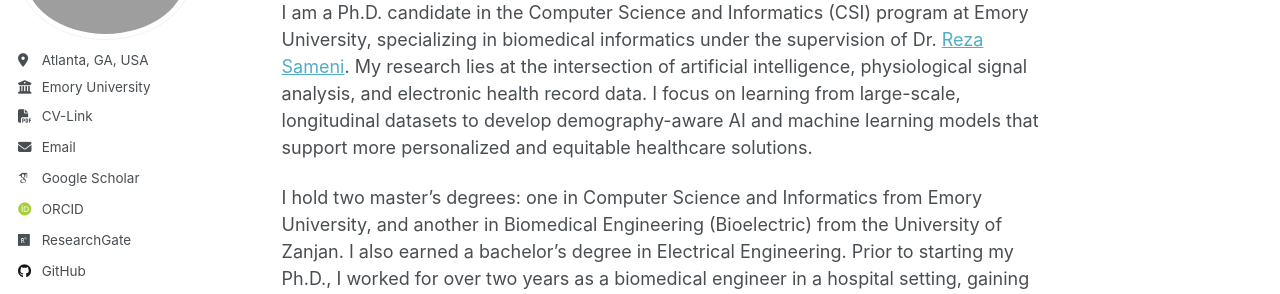
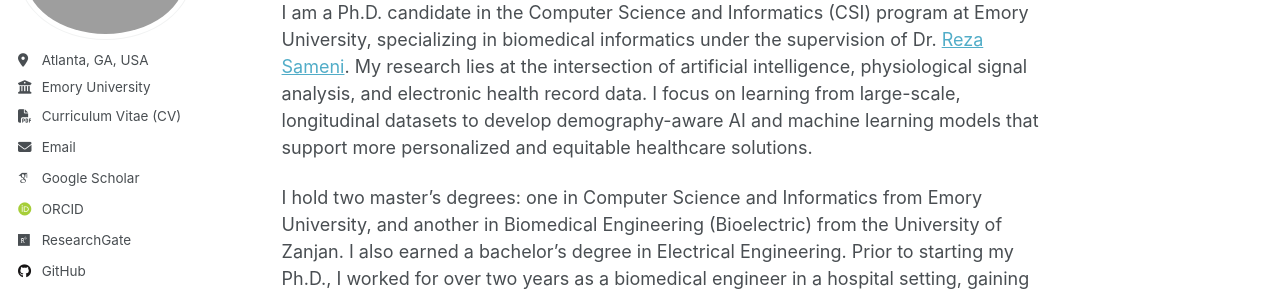
Before and after one commit to Somayyehmousavi/somayyehmousavi.github.io, a Jekyll site: the page built from _pages/about.md, in a window 1280 px wide. Shown: the part 193-487 px from the top of the page. Built offline with Jekyll 4.4.1, drawn with Linux system fonts in a browser that asks for light colours; some web fonts are replaced.

Commit message:
Update author-profile.html

```diff
--- a/_includes/author-profile.html
+++ b/_includes/author-profile.html
@@ -33,7 +33,7 @@
       {% if author.uri %}
           <li>
             <a href="{{ author.uri }}">
-              <i class="fas fa-fw fa-file-pdf icon-pad-right" aria-hidden="true"></i>CV-Link
+              <i class="fas fa-fw fa-file-pdf icon-pad-right" aria-hidden="true"></i>Curriculum Vitae (CV)
             </a>
           </li>
       {% endif %}
```
